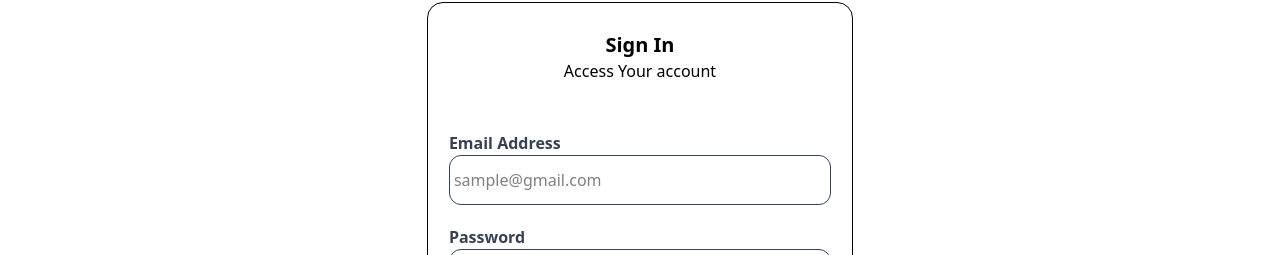
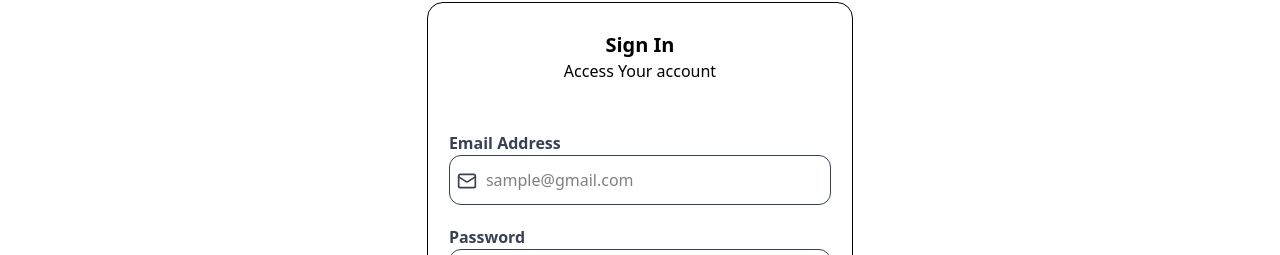
Before and after one commit to syamalasudha/MERN-Blog-Verse, a React (Vite) app in the folder frontend/: page /SignIn in a window 1280 px wide. Shown: the part 190-445 px from the top of the page. Built offline with nearby package versions, Linux system fonts and the light colour scheme.

Commit message:
frontend

```diff
--- a/frontend/src/SignIn.jsx
+++ b/frontend/src/SignIn.jsx
@@ -4,6 +4,7 @@ import {Link} from "react-router-dom"
 import { Eye } from 'lucide-react';
 import { EyeOff } from 'lucide-react';
 import { Lock } from 'lucide-react';
+import { Mail } from 'lucide-react';
 import {useState} from 'react';
 
 
@@ -25,9 +26,10 @@ const SignIn = () => {
                     <p className="text-gray-70">Access Your account</p>
                 </div>
                 <form className="flex flex-col py-7 items-center gap-5   " action="">
-                    <div className="w-[90%]">
+                    <div className="w-[90%] relative">
                         <p className="text-md font-semibold text-gray-700">Email Address</p>
-                        <input type="text"  placeholder="sample@gmail.com" className="border-1 border-gray-700 py-3 rounded-xl focus-outline:none focus:border-white pl-1 w-full " />
+                        <input type="text"  placeholder="sample@gmail.com" className="border-1 border-gray-700 py-3 rounded-xl focus-outline:none focus:border-white pl-9 w-full " />
+                         <Mail className='absolute left-2 top-10 text-gray-700 size-5 ' />
                     </div>
                     <div className="w-[90%] relative">
                         <p className="text-md font-semibold text-gray-700">Password</p>
```
